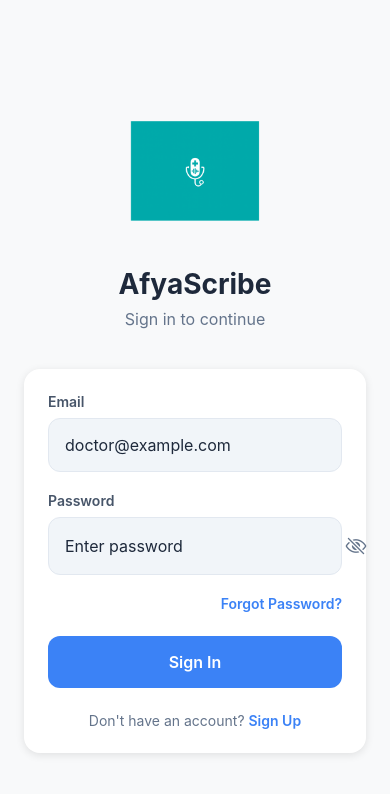
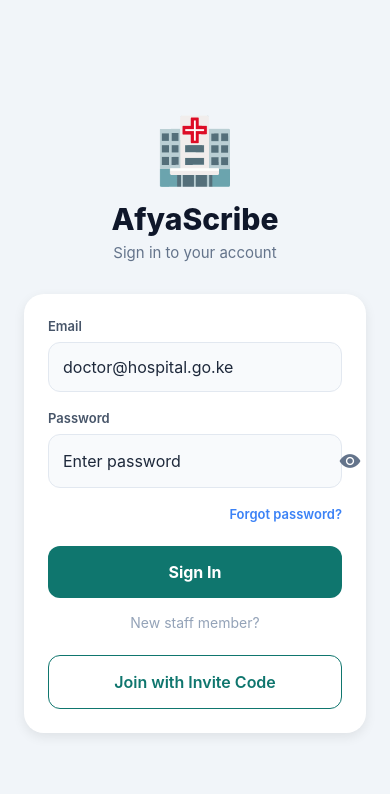
Before and after one commit to pete254/Afyascribe, a React Native app: screen /Auth in a window 390 px wide. Shown: the top 794 px of the page. Built offline with nearby package versions, Linux system fonts and the light colour scheme.

Commit message:
migration

```diff
--- a/src/screens/AuthScreen.js
+++ b/src/screens/AuthScreen.js
@@ -1,4 +1,7 @@
-// src/screens/AuthScreen.js - Updated with password visibility toggle
+// src/screens/AuthScreen.js
+// UPDATED: Sign-up now uses invite code flow (2 steps)
+// Step 1: Enter invite code → validate → show facility name
+// Step 2: Enter personal details + role → register
 import React, { useState } from 'react';
 import {
   View,
@@ -11,228 +14,319 @@ import {
   ScrollView,
   ActivityIndicator,
   Alert,
-  Image
 } from 'react-native';
+import { Ionicons } from '@expo/vector-icons';
 import { useAuth } from '../context/AuthContext';
-import { Ionicons } from '@expo/vector-icons';
+import apiService from '../services/apiService';
+
+const ROLES = [
+  { value: 'doctor', label: '👨‍⚕️ Doctor' },
+  { value: 'nurse', label: '👩‍⚕️ Nurse' },
+  { value: 'receptionist', label: '🗂️ Receptionist' },
+];
 
 export default function AuthScreen({ navigation }) {
-  const [isLogin, setIsLogin] = useState(true);
+  // 'login' | 'invite-code' | 'register-details'
+  const [mode, setMode] = useState('login');
+
+  // Login fields
   const [email, setEmail] = useState('');
   const [password, setPassword] = useState('');
+  const [showPassword, setShowPassword] = useState(false);
+
+  // Invite code step
+  const [inviteCode, setInviteCode] = useState('');
+  const [facilityInfo, setFacilityInfo] = useState(null); // { facilityName, facilityCode }
+
+  // Register details step
   const [firstName, setFirstName] = useState('');
   const [lastName, setLastName] = useState('');
+  const [regEmail, setRegEmail] = useState('');
+  const [regPassword, setRegPassword] = useState('');
+  const [showRegPassword, setShowRegPassword] = useState(false);
+  const [selectedRole, setSelectedRole] = useState('doctor');
+
   const [loading, setLoading] = useState(false);
 
-  // ✅ NEW: Password visibility state
-  const [showPassword, setShowPassword] = useState(false);
+  const { login, registerWithInviteCode } = useAuth();
 
-  const { login, register } = useAuth();
+  // ── LOGIN ──────────────────────────────────────────────────────────────────
 
-  const handleSubmit = async () => {
-    // Validation
+  const handleLogin = async () => {
     if (!email.trim() || !password.trim()) {
       Alert.alert('Error', 'Please enter email and password');
       return;
     }
+    setLoading(true);
+    const result = await login(email.trim(), password);
+    setLoading(false);
+    if (!result.success) Alert.alert('Login Failed', result.error);
+  };
 
-    if (!isLogin && (!firstName.trim() || !lastName.trim())) {
-      Alert.alert('Error', 'Please enter your full name');
+  // ── INVITE CODE STEP ───────────────────────────────────────────────────────
+
+  const handleValidateInviteCode = async () => {
+    const code = inviteCode.trim().toUpperCase();
+    if (code.length !== 8) {
+      Alert.alert('Invalid Code', 'Invite codes are 8 characters long');
       return;
     }
-
     setLoading(true);
-
     try {
-      let result;
-
-      if (isLogin) {
-        // Login
-        result = await login(email.trim(), password);
-      } else {
-        // Register
-        result = await register({
-          email: email.trim(),
-          password,
-          firstName: firstName.trim(),
-          lastName: lastName.trim(),
-          role: 'doctor', // Default role
-        });
-      }
-
-      if (!result.success) {
-        Alert.alert('Error', result.error || 'Authentication failed');
-      }
-      // If successful, AuthContext will handle navigation
+      const result = await apiService.validateInviteCode(code);
+      setFacilityInfo(result);
+      setMode('register-details');
     } catch (error) {
-      Alert.alert('Error', error.message || 'Something went wrong');
+      Alert.alert('Invalid Code', error.message || 'This invite code is invalid or has expired.');
     } finally {
       setLoading(false);
     }
   };
 
-  const toggleMode = () => {
-    setIsLogin(!isLogin);
-    // Clear form
-    setEmail('');
-    setPassword('');
+  // ── REGISTER ───────────────────────────────────────────────────────────────
+
+  const handleRegister = async () => {
+    if (!firstName.trim() || !lastName.trim() || !regEmail.trim() || !regPassword.trim()) {
+      Alert.alert('Error', 'Please fill in all fields');
+      return;
+    }
+    if (regPassword.length < 8) {
+      Alert.alert('Error', 'Password must be at least 8 characters');
+      return;
+    }
+
+    setLoading(true);
+    const result = await registerWithInviteCode({
+      inviteCode: inviteCode.trim().toUpperCase(),
+      email: regEmail.trim(),
+      password: regPassword,
+      firstName: firstName.trim(),
+      lastName: lastName.trim(),
+      role: selectedRole,
+    });
+    setLoading(false);
+
+    if (!result.success) Alert.alert('Registration Failed', result.error);
+    // On success AuthContext sets isAuthenticated = true → app navigates automatically
+  };
+
+  const resetToLogin = () => {
+    setMode('login');
+    setInviteCode('');
+    setFacilityInfo(null);
     setFirstName('');
     setLastName('');
-    setShowPassword(false);
+    setRegEmail('');
+    setRegPassword('');
+    setSelectedRole('doctor');
   };
 
-  // ✅ NEW: Navigate to Forgot Password screen
-  const handleForgotPassword = () => {
-    // For standalone stack navigator
-    if (navigation && navigation.navigate) {
-      navigation.navigate('ForgotPassword');
-    } else {
-      // For tab/nested navigators - you may need to adjust this
-      Alert.alert('Info', 'Forgot password feature coming soon!');
-    }
-  };
+  // ── RENDER ─────────────────────────────────────────────────────────────────
 
   return (
     <KeyboardAvoidingView
       style={styles.container}
       behavior={Platform.OS === 'ios' ? 'padding' : 'height'}
     >
-      <ScrollView
-        contentContainerStyle={styles.scrollContent}
-        keyboardShouldPersistTaps="handled"
-      >
+      <ScrollView contentContainerStyle={styles.scrollContent} keyboardShouldPersistTaps="handled">
         <View style={styles.content}>
+
           {/* Header */}
           <View style={styles.header}>
-            <Image
-              source={require('../../assets/splash.png')}
-              style={styles.logoImage}
-              />
+            <Text style={styles.logo}>🏥</Text>
             <Text style={styles.title}>AfyaScribe</Text>
             <Text style={styles.subtitle}>
-              {isLogin ? 'Sign in to continue' : 'Create your account'}
+              {mode === 'login' && 'Sign in to your account'}
+              {mode === 'invite-code' && 'Enter your facility invite code'}
+              {mode === 'register-details' && `Joining: ${facilityInfo?.facilityName}`}
             </Text>
           </View>
 
-          {/* Form */}
+          {/* ── LOGIN FORM ────────────────────────────────────────────────── */}
+          {mode === 'login' && (
             <View style={styles.form}>
-            {/* First Name & Last Name (Register only) */}
-            {!isLogin && (
-              <View style={styles.nameRow}>
-                <View style={styles.nameInputContainer}>
-                  <Text style={styles.label}>First Name</Text>
-                  <TextInput
-                    style={styles.nameInput}
-                    placeholder="John"
-                    value={firstName}
-                    onChangeText={setFirstName}
-                    autoCapitalize="words"
-                    editable={!loading}
-                  />
-                </View>
-
-                <View style={styles.nameInputContainer}>
-                  <Text style={styles.label}>Last Name</Text>
-                  <TextInput
-                    style={styles.nameInput}
-                    placeholder="Doe"
-                    value={lastName}
-                    onChangeText={setLastName}
-                    autoCapitalize="words"
-                    editable={!loading}
-                  />
-                </View>
-              </View>
-            )}
-
-            {/* Email */}
               <View style={styles.inputContainer}>
                 <Text style={styles.label}>Email</Text>
                 <TextInput
                   style={styles.input}
-                placeholder="doctor@example.com"
                   value={email}
                   onChangeText={setEmail}
+                  placeholder="doctor@hospital.go.ke"
                   keyboardType="email-address"
                   autoCapitalize="none"
-                autoComplete="email"
-                editable={!loading}
                 />
               </View>
 
-            {/* Password with visibility toggle */}
               <View style={styles.inputContainer}>
                 <Text style={styles.label}>Password</Text>
                 <View style={styles.passwordContainer}>
                   <TextInput
                     style={styles.passwordInput}
-                  placeholder={isLogin ? 'Enter password' : 'Min. 8 characters'}
                     value={password}
                     onChangeText={setPassword}
+                    placeholder="Enter password"
                     secureTextEntry={!showPassword}
-                  autoCapitalize="none"
-                  editable={!loading}
                   />
-                {/* ✅ NEW: Eye icon to toggle password visibility */}
                   <TouchableOpacity
                     style={styles.eyeIcon}
                     onPress={() => setShowPassword(!showPassword)}
                   >
-                <Ionicons
-                  name={showPassword ? "eye-outline" : "eye-off-outline"}
-                  size={22}
-                  color="#64748b"
-                />
+                    <Ionicons name={showPassword ? 'eye-off' : 'eye'} size={22} color="#64748b" />
                   </TouchableOpacity>
                 </View>
-              {!isLogin && (
-                <Text style={styles.hint}>
-                  Must contain uppercase, lowercase, and number
-                </Text>
-              )}
               </View>
 
-            {/* ✅ NEW: Forgot Password link (Login mode only) */}
-            {isLogin && (
               <TouchableOpacity
-                style={styles.forgotPasswordContainer}
-                onPress={handleForgotPassword}
-                disabled={loading}
+                style={styles.forgotContainer}
+                onPress={() => navigation.navigate('ForgotPassword')}
               >
-                <Text style={styles.forgotPasswordText}>Forgot Password?</Text>
+                <Text style={styles.forgotText}>Forgot password?</Text>
               </TouchableOpacity>
-            )}
 
-            {/* Submit Button */}
               <TouchableOpacity
-              style={[styles.submitButton, loading && styles.submitButtonDisabled]}
-              onPress={handleSubmit}
+                style={[styles.primaryButton, loading && styles.buttonDisabled]}
+                onPress={handleLogin}
                 disabled={loading}
               >
                 {loading ? (
                   <ActivityIndicator color="#fff" />
                 ) : (
-                <Text style={styles.submitButtonText}>
-                  {isLogin ? 'Sign In' : 'Create Account'}
-                </Text>
+                  <Text style={styles.primaryButtonText}>Sign In</Text>
                 )}
               </TouchableOpacity>
 
-            {/* Toggle Mode */}
-            <View style={styles.toggleContainer}>
-              <Text style={styles.toggleText}>
-                {isLogin ? "Don't have an account? " : 'Already have an account? '}
+              <View style={styles.divider}>
+                <Text style={styles.dividerText}>New staff member?</Text>
+              </View>
+
+              <TouchableOpacity
+                style={styles.secondaryButton}
+                onPress={() => setMode('invite-code')}
+              >
+                <Text style={styles.secondaryButtonText}>Join with Invite Code</Text>
+              </TouchableOpacity>
+            </View>
+          )}
+
+          {/* ── INVITE CODE FORM ───────────────────────────────────────────── */}
+          {mode === 'invite-code' && (
+            <View style={styles.form}>
+              <Text style={styles.infoText}>
+                Ask your facility administrator for an 8-character invite code to create your account.
               </Text>
-              <TouchableOpacity onPress={toggleMode} disabled={loading}>
-                <Text style={styles.toggleButton}>
-                  {isLogin ? 'Sign Up' : 'Sign In'}
-                </Text>
+
+              <View style={styles.inputContainer}>
+                <Text style={styles.label}>Invite Code</Text>
+                <TextInput
+                  style={[styles.input, styles.codeInput]}
+                  value={inviteCode}
+                  onChangeText={(t) => setInviteCode(t.toUpperCase())}
+                  placeholder="AB3X9K2M"
+                  autoCapitalize="characters"
+                  maxLength={8}
+                />
+              </View>
+
+              <TouchableOpacity
+                style={[styles.primaryButton, loading && styles.buttonDisabled]}
+                onPress={handleValidateInviteCode}
+                disabled={loading}
+              >
+                {loading ? (
+                  <ActivityIndicator color="#fff" />
+                ) : (
+                  <Text style={styles.primaryButtonText}>Verify Code</Text>
+                )}
+              </TouchableOpacity>
+
+              <TouchableOpacity style={styles.backButton} onPress={resetToLogin}>
+                <Ionicons name="arrow-back" size={18} color="#64748b" />
+                <Text style={styles.backButtonText}>Back to Sign In</Text>
+              </TouchableOpacity>
+            </View>
+          )}
+
+          {/* ── REGISTER DETAILS FORM ─────────────────────────────────────── */}
+          {mode === 'register-details' && (
+            <View style={styles.form}>
+              {/* Facility badge */}
+              <View style={styles.facilityBadge}>
+                <Text style={styles.facilityBadgeLabel}>Joining facility</Text>
+                <Text style={styles.facilityBadgeName}>{facilityInfo?.facilityName}</Text>
+                <Text style={styles.facilityBadgeCode}>Code: {facilityInfo?.facilityCode}</Text>
+              </View>
+
+              <View style={styles.nameRow}>
+                <View style={[styles.inputContainer, { flex: 1 }]}>
+                  <Text style={styles.label}>First Name</Text>
+                  <TextInput style={styles.input} value={firstName} onChangeText={setFirstName} placeholder="John" />
+                </View>
+                <View style={[styles.inputContainer, { flex: 1 }]}>
+                  <Text style={styles.label}>Last Name</Text>
+                  <TextInput style={styles.input} value={lastName} onChangeText={setLastName} placeholder="Doe" />
+                </View>
+              </View>
+
+              <View style={styles.inputContainer}>
+                <Text style={styles.label}>Work Email</Text>
+                <TextInput
+                  style={styles.input}
+                  value={regEmail}
+                  onChangeText={setRegEmail}
+                  placeholder="john.doe@hospital.go.ke"
+                  keyboardType="email-address"
+                  autoCapitalize="none"
+                />
+              </View>
+
+              <View style={styles.inputContainer}>
+                <Text style={styles.label}>Password</Text>
+                <View style={styles.passwordContainer}>
+                  <TextInput
+                    style={styles.passwordInput}
+                    value={regPassword}
+                    onChangeText={setRegPassword}
+                    placeholder="Min 8 characters"
+                    secureTextEntry={!showRegPassword}
+                  />
+                  <TouchableOpacity style={styles.eyeIcon} onPress={() => setShowRegPassword(!showRegPassword)}>
+                    <Ionicons name={showRegPassword ? 'eye-off' : 'eye'} size={22} color="#64748b" />
                   </TouchableOpacity>
                 </View>
               </View>
 
-          {/* Demo Credentials (for testing) */}
-          {isLogin}
+              <View style={styles.inputContainer}>
+                <Text style={styles.label}>Role</Text>
+                <View style={styles.roleRow}>
+                  {ROLES.map((r) => (
+                    <TouchableOpacity
+                      key={r.value}
+                      style={[styles.roleChip, selectedRole === r.value && styles.roleChipActive]}
+                      onPress={() => setSelectedRole(r.value)}
+                    >
+                      <Text style={[styles.roleChipText, selectedRole === r.value && styles.roleChipTextActive]}>
+                        {r.label}
+                      </Text>
+                    </TouchableOpacity>
+                  ))}
+                </View>
+              </View>
+
+              <TouchableOpacity
+                style={[styles.primaryButton, loading && styles.buttonDisabled]}
+                onPress={handleRegister}
+                disabled={loading}
+              >
+                {loading ? <ActivityIndicator color="#fff" /> : <Text style={styles.primaryButtonText}>Create Account</Text>}
+              </TouchableOpacity>
+
+              <TouchableOpacity style={styles.backButton} onPress={() => setMode('invite-code')}>
+                <Ionicons name="arrow-back" size={18} color="#64748b" />
+                <Text style={styles.backButtonText}>Back</Text>
+              </TouchableOpacity>
+            </View>
+          )}
+
         </View>
       </ScrollView>
     </KeyboardAvoidingView>
@@ -240,175 +334,105 @@ export default function AuthScreen({ navigation }) {
 }
 
 const styles = StyleSheet.create({
-  container: {
-    flex: 1,
-    backgroundColor: '#f8f9fa',
-  },
-  scrollContent: {
-    flexGrow: 1,
-  },
-  content: {
-    flex: 1,
-    justifyContent: 'center',
-    padding: 24,
-  },
-  header: {
-    alignItems: 'center',
-    marginBottom: 40,
-  },
-  logo: {
-    fontSize: 64,
-    marginBottom: 16,
-  },
-  title: {
-    fontSize: 28,
-    fontWeight: '700',
-    color: '#1e293b',
-    marginBottom: 8,
-  },
-  subtitle: {
-    fontSize: 16,
-    color: '#64748b',
-  },
+  container: { flex: 1, backgroundColor: '#f1f5f9' },
+  scrollContent: { flexGrow: 1 },
+  content: { flex: 1, justifyContent: 'center', padding: 24 },
+  header: { alignItems: 'center', marginBottom: 32 },
+  logo: { fontSize: 64, marginBottom: 12 },
+  title: { fontSize: 30, fontWeight: '800', color: '#0f172a', marginBottom: 6 },
+  subtitle: { fontSize: 15, color: '#64748b', textAlign: 'center' },
   form: {
     backgroundColor: '#fff',
-    borderRadius: 16,
+    borderRadius: 20,
     padding: 24,
     shadowColor: '#000',
-    shadowOffset: { width: 0, height: 2 },
-    shadowOpacity: 0.1,
-    shadowRadius: 8,
-    elevation: 3,
+    shadowOffset: { width: 0, height: 4 },
+    shadowOpacity: 0.08,
+    shadowRadius: 12,
+    elevation: 4,
   },
-  nameRow: {
-    flexDirection: 'row',
-    gap: 12,
-    marginBottom: 20,
-  },
-  nameInputContainer: {
-    flex: 1,
-  },
-  nameInput: {
-    backgroundColor: '#f1f5f9',
+  infoText: { fontSize: 14, color: '#64748b', marginBottom: 20, lineHeight: 20 },
+  inputContainer: { marginBottom: 18 },
+  label: { fontSize: 13, fontWeight: '600', color: '#475569', marginBottom: 8 },
+  input: {
+    backgroundColor: '#f8fafc',
     borderRadius: 12,
-    padding: 16,
+    padding: 14,
     fontSize: 16,
     color: '#1e293b',
     borderWidth: 1,
     borderColor: '#e2e8f0',
   },
-  inputContainer: {
-    marginBottom: 20,
+  codeInput: {
+    fontSize: 24,
+    fontWeight: '700',
+    letterSpacing: 6,
+    textAlign: 'center',
+    fontFamily: Platform.OS === 'ios' ? 'Courier' : 'monospace',
   },
-  label: {
-    fontSize: 14,
-    fontWeight: '600',
-    color: '#475569',
-    marginBottom: 8,
-  },
-  input: {
-    backgroundColor: '#f1f5f9',
-    borderRadius: 12,
-    padding: 16,
-    fontSize: 16,
-    color: '#1e293b',
-    borderWidth: 1,
-    borderColor: '#e2e8f0',
-  },
-  // ✅ NEW: Password container with eye icon
   passwordContainer: {
     flexDirection: 'row',
     alignItems: 'center',
-    backgroundColor: '#f1f5f9',
+    backgroundColor: '#f8fafc',
     borderRadius: 12,
     borderWidth: 1,
     borderColor: '#e2e8f0',
   },
-  passwordInput: {
-    flex: 1,
-    padding: 16,
-    fontSize: 16,
-    color: '#1e293b',
-  },
-  eyeIcon: {
-    padding: 16,
-  },
-  eyeIconText: {
-    fontSize: 20,
-  },
-  hint: {
-    fontSize: 12,
-    color: '#94a3b8',
-    marginTop: 6,
-  },
-  // ✅ NEW: Forgot password link
-  forgotPasswordContainer: {
-    alignItems: 'flex-end',
-    marginBottom: 16,
-  },
-  forgotPasswordText: {
-    fontSize: 14,
-    color: '#3b82f6',
-    fontWeight: '600',
-  },
-  submitButton: {
-    backgroundColor: '#3b82f6',
+  passwordInput: { flex: 1, padding: 14, fontSize: 16, color: '#1e293b' },
+  eyeIcon: { padding: 14 },
+  forgotContainer: { alignItems: 'flex-end', marginBottom: 20 },
+  forgotText: { fontSize: 13, color: '#3b82f6', fontWeight: '600' },
+  nameRow: { flexDirection: 'row', gap: 12 },
+  primaryButton: {
+    backgroundColor: '#0f766e',
     borderRadius: 12,
     padding: 16,
     alignItems: 'center',
+    marginTop: 4,
+  },
+  primaryButtonText: { color: '#fff', fontSize: 16, fontWeight: '700' },
+  buttonDisabled: { backgroundColor: '#94a3b8' },
+  secondaryButton: {
+    borderRadius: 12,
+    padding: 16,
+    alignItems: 'center',
+    borderWidth: 1.5,
+    borderColor: '#0f766e',
     marginTop: 8,
   },
-  submitButtonDisabled: {
-    backgroundColor: '#94a3b8',
+  secondaryButtonText: { color: '#0f766e', fontSize: 16, fontWeight: '600' },
+  divider: { alignItems: 'center', marginVertical: 16 },
+  dividerText: { fontSize: 14, color: '#94a3b8' },
+  backButton: {
+    flexDirection: 'row',
+    alignItems: 'center',
+    justifyContent: 'center',
+    marginTop: 16,
+    gap: 4,
   },
-  submitButtonText: {
-    color: '#fff',
-    fontSize: 16,
-    fontWeight: '600',
-  },
-  toggleContainer: {
-    flexDirection: 'row',
-    justifyContent: 'center',
-    alignItems: 'center',
-    marginTop: 24,
-  },
-  toggleText: {
-    fontSize: 14,
-    color: '#64748b',
-  },
-  toggleButton: {
-    fontSize: 14,
-    fontWeight: '600',
-    color: '#3b82f6',
-  },
-  demoContainer: {
-    marginTop: 24,
+  backButtonText: { fontSize: 14, color: '#64748b', fontWeight: '500' },
+  facilityBadge: {
+    backgroundColor: '#f0fdf4',
+    borderRadius: 12,
     padding: 16,
-    backgroundColor: '#fef3c7',
-    borderRadius: 12,
+    marginBottom: 20,
+    borderWidth: 1,
+    borderColor: '#bbf7d0',
     alignItems: 'center',
   },
-  demoText: {
-    fontSize: 12,
-    fontWeight: '600',
-    color: '#92400e',
-    marginBottom: 4,
+  facilityBadgeLabel: { fontSize: 12, color: '#15803d', fontWeight: '600', marginBottom: 4 },
+  facilityBadgeName: { fontSize: 18, fontWeight: '800', color: '#14532d', marginBottom: 2 },
+  facilityBadgeCode: { fontSize: 12, color: '#16a34a' },
+  roleRow: { flexDirection: 'row', gap: 8, flexWrap: 'wrap' },
+  roleChip: {
+    paddingHorizontal: 14,
+    paddingVertical: 10,
+    borderRadius: 20,
+    borderWidth: 1.5,
+    borderColor: '#e2e8f0',
+    backgroundColor: '#f8fafc',
   },
-  logoImage: {
-    width: 160,
-    height: 160,
-    marginBottom: 16,
-    borderRadius: 24,
-    overflow: 'hidden',
-  },
-  demoCredentials: {
-    fontSize: 13,
-    color: '#92400e',
-    fontFamily: Platform.OS === 'ios' ? 'Courier' : 'monospace',
-  },
-  eyeIcon: {
-  padding: 16,
-  justifyContent: 'center',
-  alignItems: 'center',
-},
+  roleChipActive: { borderColor: '#0f766e', backgroundColor: '#f0fdf4' },
+  roleChipText: { fontSize: 13, color: '#64748b', fontWeight: '500' },
+  roleChipTextActive: { color: '#0f766e', fontWeight: '700' },
 });
```
Also changed, not shown: src/context/AuthContext.js (+29 -17 lines), src/services/apiService.js (+84 -0 lines). Lines whose indentation alone changed are shown as unchanged.
